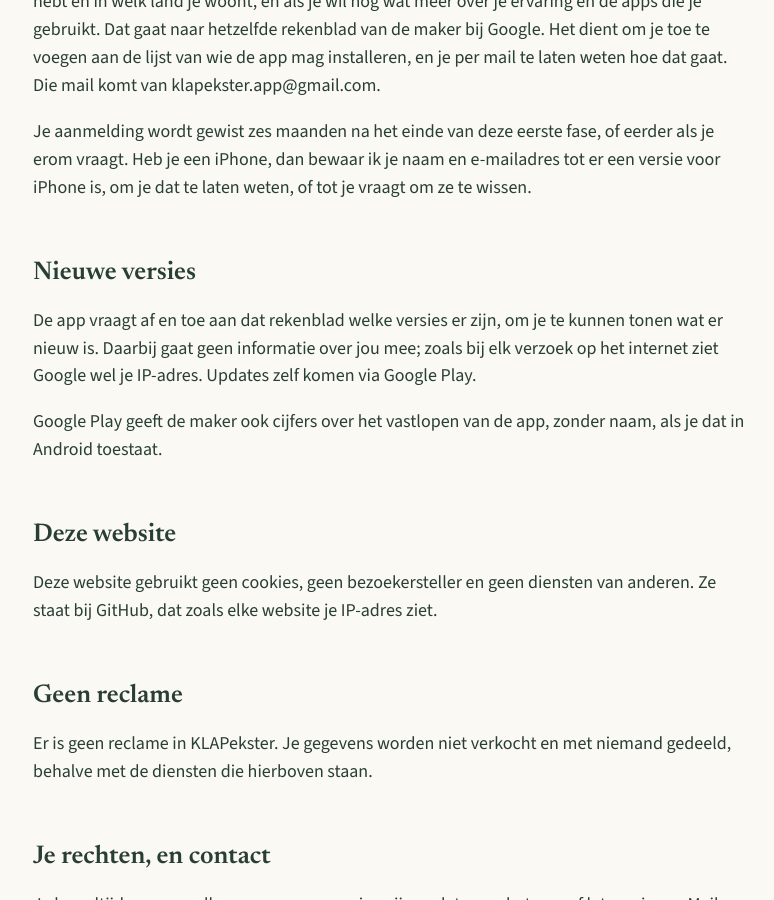
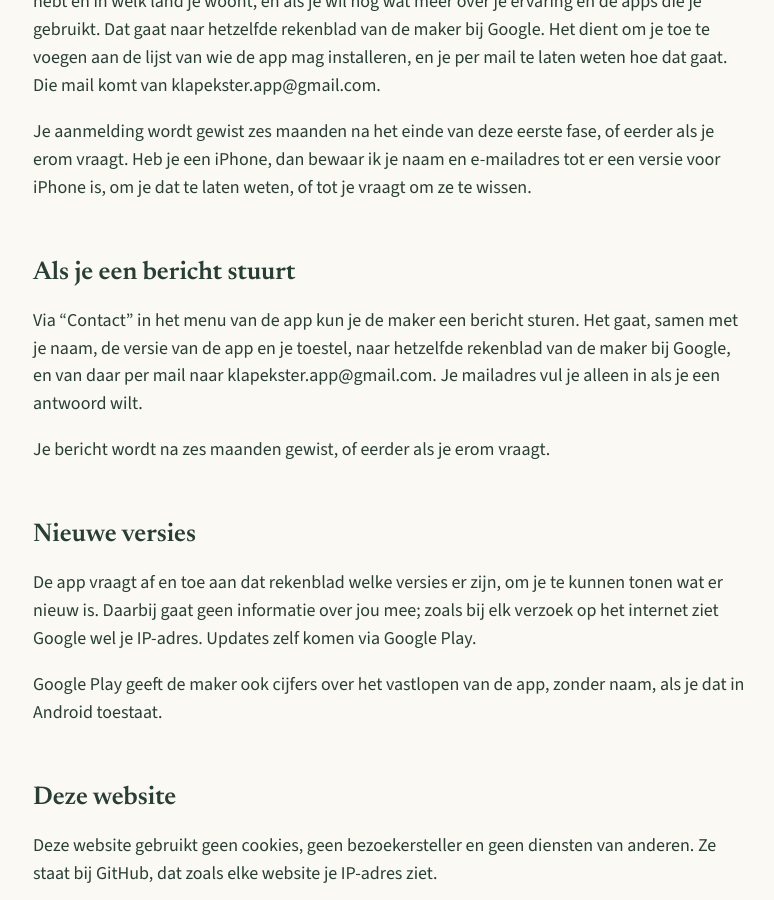
Before and after one commit to KLAPekster/website, a Jekyll site: the page built from privacy.md, in a window 1280 px wide and 900 px high, scrolled down 2526 px. Shown: the whole window, without its empty margins (247-1021 px from the left). Built offline with Jekyll 4.4.1, drawn with Linux system fonts in a browser that asks for light colours.

Commit message:
Privacybeleid: berichten via Contact in de app, zes maanden bewaard
Co-Authored-By: Claude Opus 5.5 <noreply@anthropic.com>

```diff
--- a/privacy.md
+++ b/privacy.md
@@ -107,6 +107,15 @@ eerder als je erom vraagt. Heb je een iPhone, dan bewaar ik je naam en
 e-mailadres tot er een versie voor iPhone is, om je dat te laten weten, of
 tot je vraagt om ze te wissen.
 
+## Als je een bericht stuurt
+
+Via "Contact" in het menu van de app kun je de maker een bericht sturen. Het
+gaat, samen met je naam, de versie van de app en je toestel, naar hetzelfde
+rekenblad van de maker bij Google, en van daar per mail naar
+{{ site.contact }}. Je mailadres vul je alleen in als je een antwoord wilt.
+
+Je bericht wordt na zes maanden gewist, of eerder als je erom vraagt.
+
 ## Nieuwe versies
 
 De app vraagt af en toe aan dat rekenblad welke versies er zijn, om je te
```
